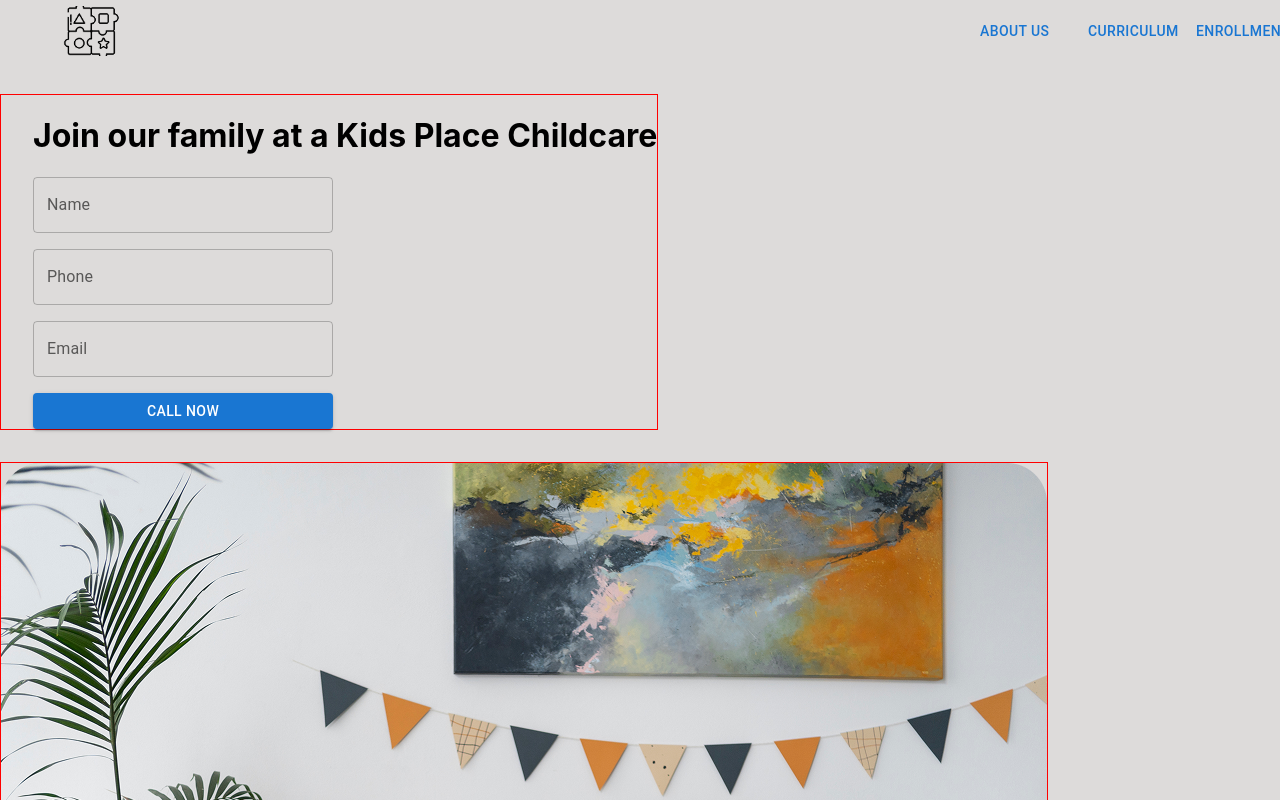
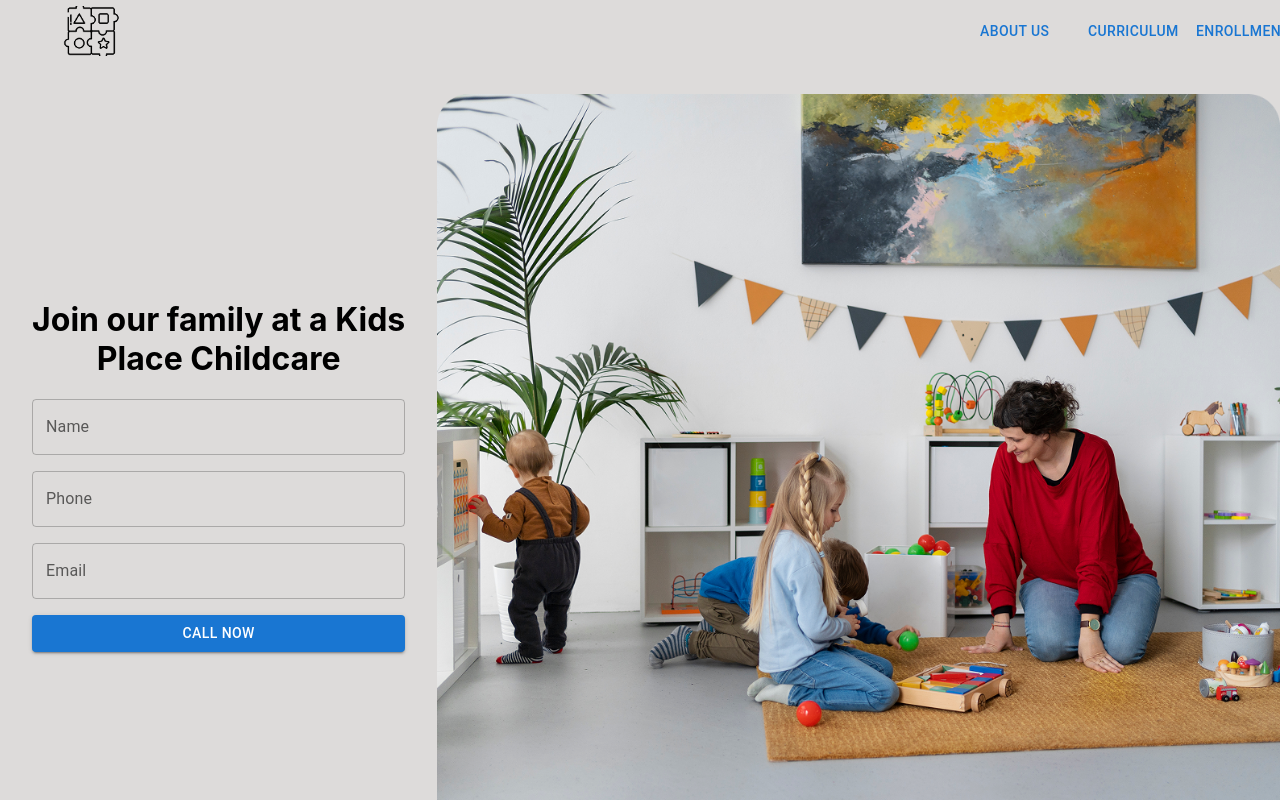
Before and after one commit to Ek-koval/sistech-project, a React (Create React App) app: page /enrollment in a window 1280 px wide. Shown: the top 800 px of the page. Built offline with nearby package versions, Linux system fonts and the light colour scheme.

Commit message:
fixes to enrollment

```diff
--- a/package.json
+++ b/package.json
@@ -12,8 +12,8 @@
     "@testing-library/user-event": "^13.5.0",
     "react": "^19.1.0",
     "react-dom": "^19.1.0",
+    "react-scripts": "5.0.1",
     "react-router-dom": "^7.7.1",
-    "react-scripts": "^0.0.0",
     "web-vitals": "^2.1.4"
   },
   "scripts": {
--- a/src/components/Enrollment.js
+++ b/src/components/Enrollment.js
@@ -1,9 +1,6 @@
-/*import React from 'react';*/
 import React, { useState } from 'react';
-import Header from './Header';
-import Footer from './Footer';
 
-import { Container, Box, Grid, Button,TextField } from "@mui/material";
+import { Container, Box, Grid, Button, TextField } from "@mui/material";
 
 function ContactForm() {
     const [formData, setFormData] = useState({
@@ -38,22 +35,20 @@ function ContactForm() {
         }
     };
 
+    return (
+        <Container maxWidth={false} disableGutters sx={{ paddingX: 0 }}>
+            <Box sx={{ bgcolor: '#dddbda', width: '100%', py: 4 }}>
 
 
 
-return (
-  <Container maxWidth={false} disableGutters sx={{ paddingX: 0 }}>
-    <Box sx={{ bgcolor: '#dddbda', width: '100%', py: 4 }}>
                 <Grid container spacing={4} alignItems="center">
-
-
-          <Grid item xs={12} md={6} sx={{ textAlign: 'center', border: '1px solid red' }}>
+                    <Grid item size={{xs:12, md:4}} sx={{ textAlign: 'center'}}>
                         <Box sx={{ paddingLeft: 4 }}>
                             <h1>Join our family at a Kids Place Childcare</h1>
                             <Box
                                 component="form"
                                 onSubmit={handleCallNow}
-                  sx={{ display: 'flex', flexDirection: 'column', gap: 2, maxWidth: 300 }}
+                                sx={{ display: 'flex', flexDirection: 'column', gap: 2, maxWidth: 1 }}
                             >
                                 <TextField
                                     label="Name"
@@ -86,7 +81,7 @@ return (
                         </Box>
                     </Grid>
 
-          <Grid item xs={12} md={6} sx={{ textAlign: 'center', border: '1px solid red' }}>
+                    <Grid item size={{xs:12, md:8}} sx={{ textAlign: 'center'}}>
                         <img
                             src={`image1.png`}
                             alt='Image1'
```
Also changed, not shown: src/App.js (+0 -11 lines), 1 other file (tests, documents, lock files or other folders). Lines whose indentation alone changed are shown as unchanged.
